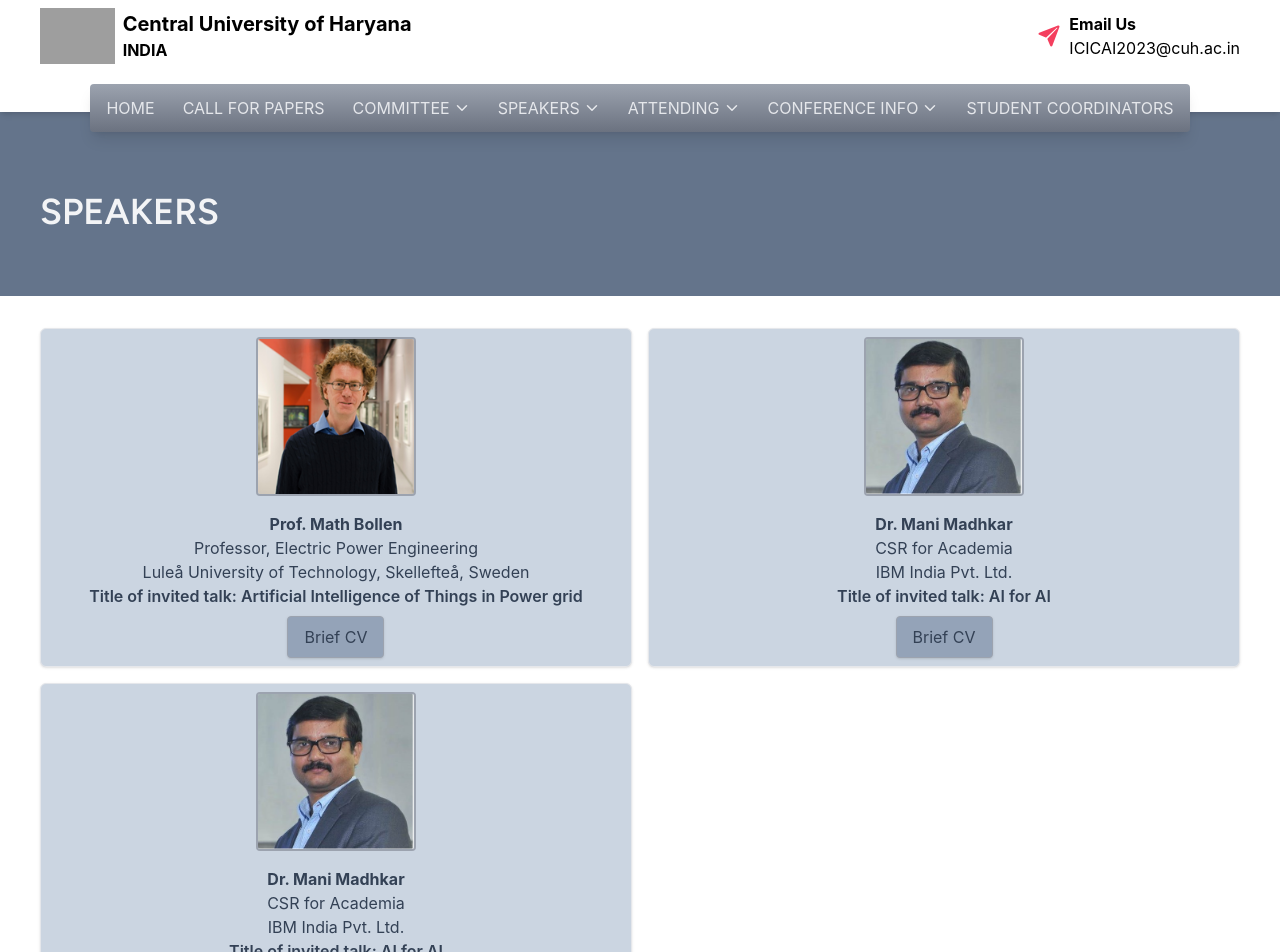
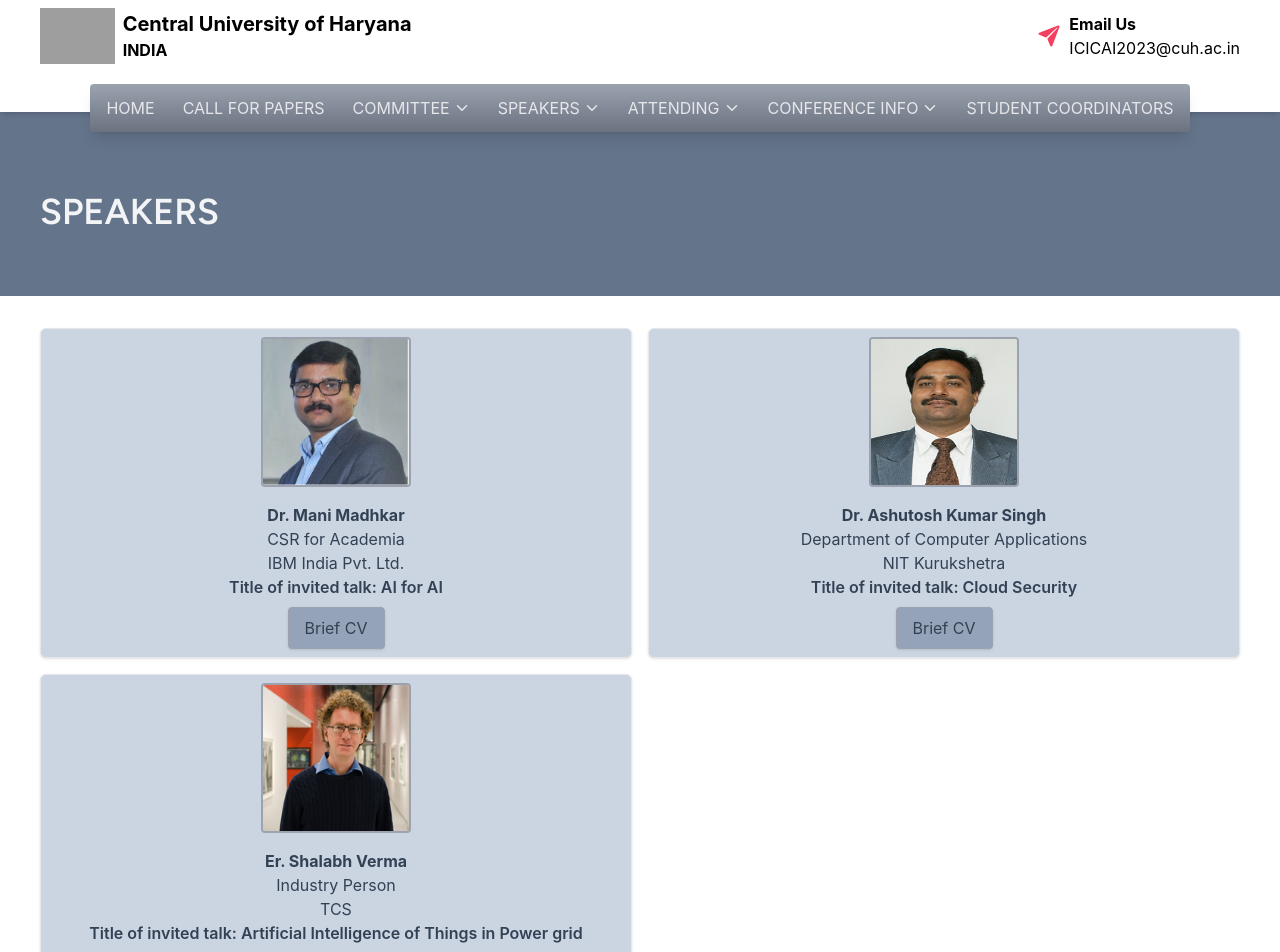
Before and after one commit to Ashish-Sinha-programmer-202070/ICICAI_2023, a React (Vite) app: page /invited-speakers in a window 1280 px wide. Shown: the top 952 px of the page. Built offline with nearby package versions, Linux system fonts and the light colour scheme; grey boxes are pictures that could not be loaded.

Commit message:
speakers page updated

```diff
--- a/src/pages/Home.jsx
+++ b/src/pages/Home.jsx
@@ -32,7 +32,7 @@ export default function Home() {
       <div className="bg-white mt-6">
         <div className="s-wrapper grid grid-cols-1 md:gap-10 md:grid-cols-7">
           <div className="col-span-5 px-4 md:px-0">
-            <h1 className="text-3xl font-bold">About cuh</h1>
+            <h1 className="text-3xl font-bold">About CUH</h1>
             <hr />
             <div className="mt-4 text-justify">
               <p>
--- a/src/pages/Speakers.jsx
+++ b/src/pages/Speakers.jsx
@@ -23,6 +23,7 @@ const Speaker = () => {
                 <div className="">
                   <img
                     src={`../src/assets/${speaker["image"]}`}
+                    style={{height: 150, width:150}}
                     className="rounded border-2 border-gray-400 object-fill max-w-[160px]"
                     alt="invited speakers"
                   />
@@ -36,7 +37,8 @@ const Speaker = () => {
                       })}
                   </span>
                   <span className="font-semibold">{speaker["talk"]}</span>
-                  <button className="mt-2 px-4 py-2 bg-slate-400 border border-gray-400 rounded shadow hover:bg-slate-500 transition duration-500 ease-out">
+                  <button
+                  className="mt-2 px-4 py-2 bg-slate-400 border border-gray-400 rounded shadow hover:bg-slate-500 transition duration-500 ease-out">
                     Brief CV
                   </button>
                 </div>
--- a/src/utils/Menulinks.jsx
+++ b/src/utils/Menulinks.jsx
@@ -27,15 +27,18 @@ export const menus = [
     children: [
       "Submission",
       "Registration",
-      "Important Dates",
-      "Program Schedule",
       "Proceeding Editors",
     ],
   },
   {
     name: "Conference info",
     link: "#",
-    children: ["Conference Venue", "Sponsors", "Contact us"],
+    children: [
+      "Conference Venue",
+      "Sponsors",
+      "Important Dates",
+      "Program Schedule",
+      "Contact us"],
   },
   {
     name: "Student coordinators",
--- a/src/utils/invited_speakers.json
+++ b/src/utils/invited_speakers.json
@@ -1,12 +1,5 @@
 {
     "members": [
-        {
-            "name": "Prof. Math Bollen",
-            "university": ["Professor, Electric Power Engineering", "Luleå University of Technology, Skellefteå, Sweden"],
-            "talk": "Title of invited talk: Artificial Intelligence of Things in Power grid",
-            "cv_link": "https://fdp.nitttrchd.ac.in/icaiot2023/downloads/Prof.%20Math%20Bollen_CV.docx.pdf",
-            "image": "2023/invited-speakers/mathbollen.png"
-        },
         {
           "name": "Dr. Mani Madhkar",
           "university": [
@@ -18,11 +11,18 @@
           "image": "2023/invited-speakers/manimadhkar.png"
         },
         {
-          "name": "Dr. Mani Madhkar",
-          "university": ["CSR for Academia", "IBM India Pvt. Ltd."],
-          "talk": "Title of invited talk: AI for AI",
+          "name": "Dr. Ashutosh Kumar Singh",
+          "university": ["Department of Computer Applications", "NIT Kurukshetra"],
+          "talk": "Title of invited talk: Cloud Security",
           "cv_link": "https://fdp.nitttrchd.ac.in/icaiot2023/downloads/manimadhukar.pdf",
-          "image": "2023/invited-speakers/manimadhkar.png"
-        }
+          "image": "2023/invited-speakers/ashutoush_singh.jpg"
+        },
+        {
+          "name": "Er. Shalabh Verma",
+          "university": ["Industry Person", "TCS "],
+          "talk": "Title of invited talk: Artificial Intelligence of Things in Power grid",
+          "cv_link": "https://fdp.nitttrchd.ac.in/icaiot2023/downloads/Prof.%20Math%20Bollen_CV.docx.pdf",
+          "image": "2023/invited-speakers/mathbollen.png"
+      }
     ]
 }
```
Also changed, not shown: src/assets/2023/invited-speakers/ashutoush_singh.jpg (added), 1 other file (tests, documents, lock files or other folders).
